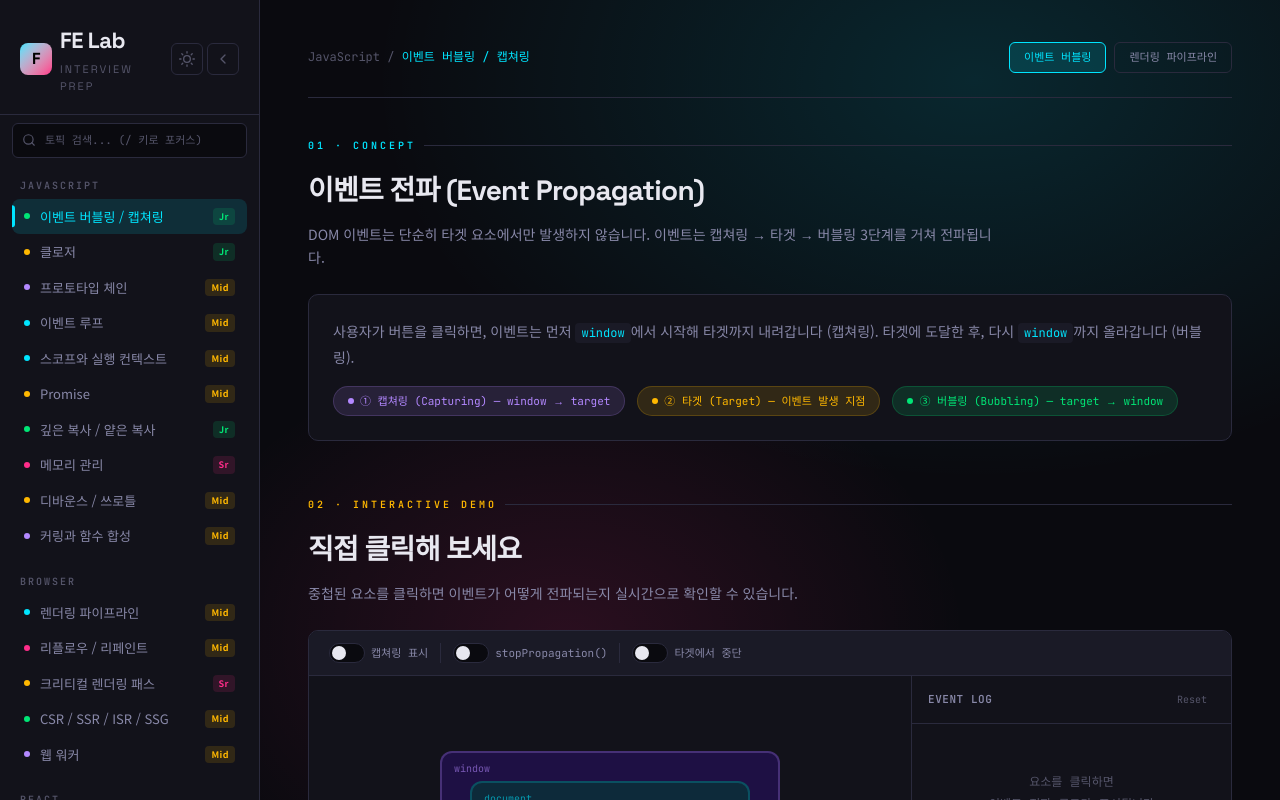
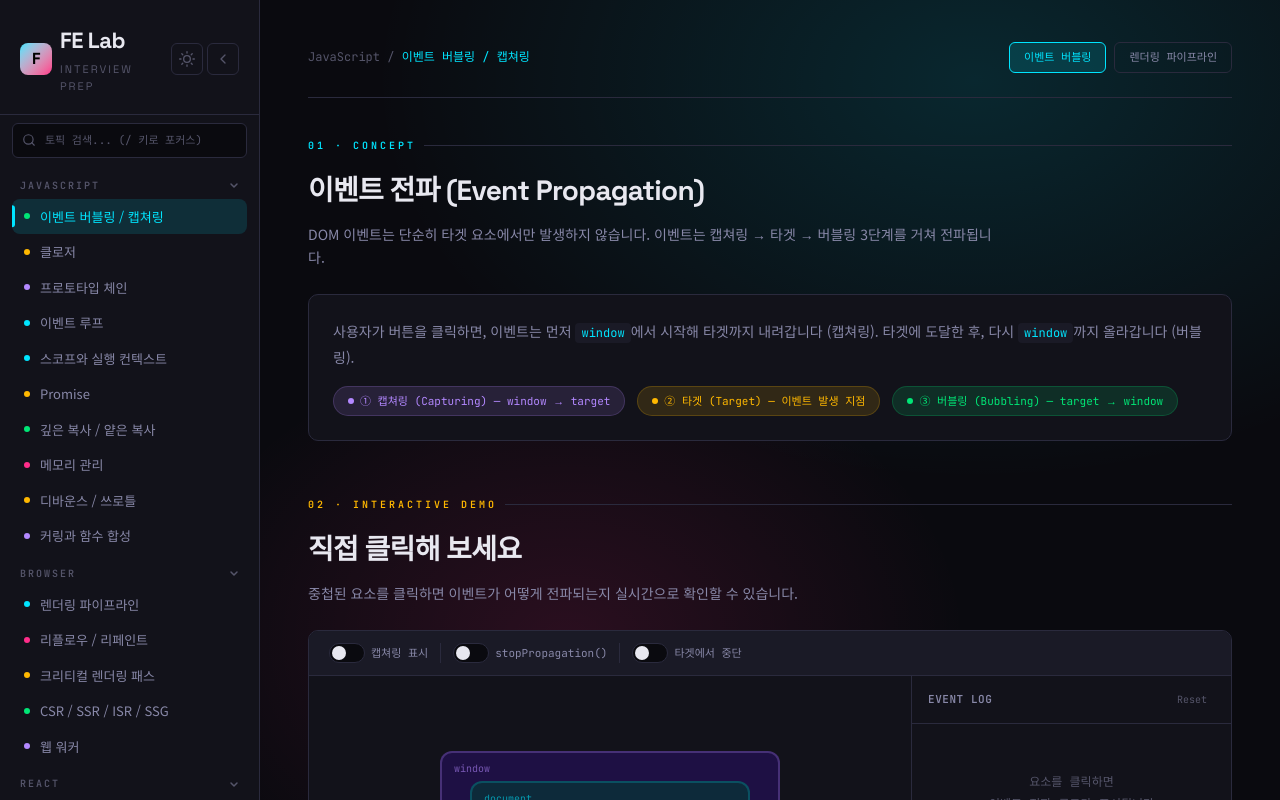
Before and after one commit to k1my3ch4n/Fe-Lab, a Next.js app in the folder fe-lab/: page /topics/event-bubbling in a window 1280 px wide. Built offline with nearby package versions, Linux system fonts and the light colour scheme.

Commit message:
feat(sidebar): 카테고리 토글 접기/펼치기 추가 및 난이도 배지 제거

```diff
--- a/fe-lab/widgets/sidebar/ui/NavItem.tsx
+++ b/fe-lab/widgets/sidebar/ui/NavItem.tsx
@@ -2,7 +2,7 @@
 
 import Link from "next/link";
 import { usePathname } from "next/navigation";
-import { type Difficulty, difficultyConfig } from "@entities/topic";
+import type { Difficulty } from "@entities/topic";
 
 interface NavItemProps {
   id: string;
@@ -16,12 +16,10 @@ export default function NavItem({
   id,
   name,
   color,
-  difficulty,
   implemented,
 }: NavItemProps) {
   const pathname = usePathname();
   const isActive = pathname === `/topics/${id}`;
-  const badge = difficultyConfig[difficulty];
 
   return (
     <Link
@@ -45,14 +43,6 @@ export default function NavItem({
         style={{ background: color }}
       />
       {name}
-      <span
-        className={`
-          font-[var(--font-mono)] text-[9px] font-semibold px-1.5 py-0.5
-          rounded ml-auto tracking-wider ${badge.className}
-        `}
-      >
-        {badge.label}
-      </span>
     </Link>
   );
 }
--- a/fe-lab/widgets/sidebar/ui/SidebarNav.tsx
+++ b/fe-lab/widgets/sidebar/ui/SidebarNav.tsx
@@ -1,4 +1,6 @@
-import { type RefObject } from "react";
+"use client";
+
+import { type RefObject, useState, useEffect } from "react";
 import { type Category } from "@entities/topic";
 import { ThemeToggle } from "@shared/ui";
 import NavItem from "./NavItem";
@@ -19,6 +21,26 @@ export default function SidebarNav({
   searchInputRef,
   filteredCategories,
 }: SidebarNavProps) {
+  const [collapsedCategories, setCollapsedCategories] = useState<Set<string>>(new Set());
+
+  useEffect(() => {
+    if (search) {
+      setCollapsedCategories(new Set());
+    }
+  }, [search]);
+
+  const toggleCategory = (name: string) => {
+    setCollapsedCategories((prev) => {
+      const next = new Set(prev);
+      if (next.has(name)) {
+        next.delete(name);
+      } else {
+        next.add(name);
+      }
+      return next;
+    });
+  };
+
   if (isCollapsed) {
     return (
       <div className="flex-1 flex flex-col items-center pt-3 gap-2">
@@ -35,16 +57,42 @@ export default function SidebarNav({
         onChange={onSearchChange}
       />
       <nav className="flex-1 p-3 overflow-y-auto">
-        {filteredCategories.map((category) => (
-          <div key={category.name} className="mb-5">
-            <div className="font-mono text-caption font-semibold text-text-muted uppercase tracking-[2px] px-2 mb-1.5">
-              {category.name}
+        {filteredCategories.map((category) => {
+          const isCollapsedCategory = collapsedCategories.has(category.name);
+          return (
+            <div key={category.name} className="mb-3">
+              <button
+                onClick={() => toggleCategory(category.name)}
+                className="w-full flex items-center justify-between px-2 mb-1.5 group"
+              >
+                <span className="font-mono text-caption font-semibold text-text-muted uppercase tracking-[2px]">
+                  {category.name}
+                </span>
+                <svg
+                  width="10"
+                  height="10"
+                  viewBox="0 0 10 10"
+                  className={`text-text-muted transition-transform duration-200 ${isCollapsedCategory ? "-rotate-90" : ""}`}
+                  fill="none"
+                  stroke="currentColor"
+                  strokeWidth="1.5"
+                >
+                  <path d="M2 4l3 3 3-3" strokeLinecap="round" strokeLinejoin="round" />
+                </svg>
+              </button>
+              <div
+                className="grid transition-all duration-200"
+                style={{ gridTemplateRows: isCollapsedCategory ? "0fr" : "1fr" }}
+              >
+                <div className="overflow-hidden">
+                  {category.topics.map((topic) => (
+                    <NavItem key={topic.id} {...topic} />
+                  ))}
+                </div>
+              </div>
             </div>
-            {category.topics.map((topic) => (
-              <NavItem key={topic.id} {...topic} />
-            ))}
-          </div>
-        ))}
+          );
+        })}
         {filteredCategories.length === 0 && (
           <div className="text-text-muted text-xs text-center py-8">
             검색 결과가 없습니다
```
